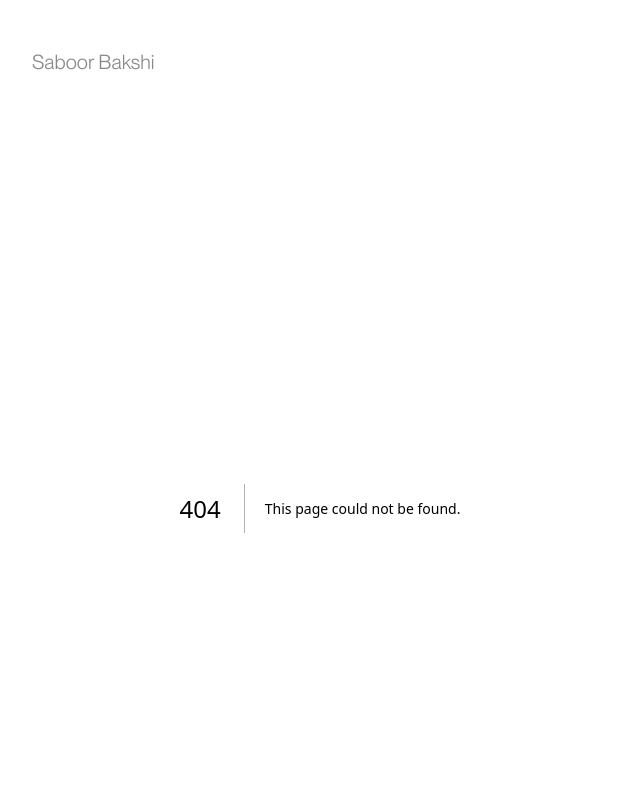
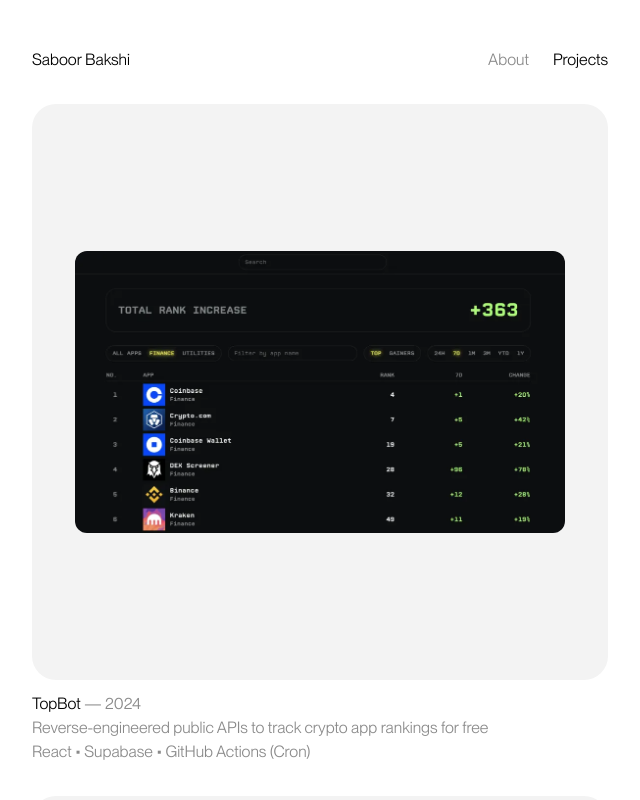
Before and after one commit to saboorbakshi/portfolio, a Next.js app: page /projects in a window 1280 px wide. Before the commit this address had no page. Shown: the top 800 px of the page, without its empty margins (320-960 px from the left). Built offline with nearby package versions, Linux system fonts and the light colour scheme.

Commit message:
style: add navigation + other ui changes

```diff
--- a/src/app/layout.tsx
+++ b/src/app/layout.tsx
@@ -34,7 +34,7 @@
   return (
     <html lang="en" className={`${custom.variable} font-custom`}>
       <body className="flex flex-col min-h-screen">
-        <main className="flex flex-col grow items-center my-8 sm:my-12 px-6">
+        <main className="flex flex-col grow items-center my-8 mb-12 sm:my-12 px-6">
           <div className="w-full max-w-screen-custom">
             <Header />
             {children}
--- a/src/app/page.tsx
+++ b/src/app/page.tsx
@@ -1,10 +1,9 @@
 import Link from '@/components/Link'
-import { projects } from '@/data'
 
 export default function Home() {
   return (
     <div>
-      <div className="flex flex-col gap-4 mb-10">
+      <div className="flex flex-col gap-4">
         <div className="sm:text-base">
           Software Engineer with a deep appreciation for good design. Currently studying Computer
           Science at the University of Waterloo.
@@ -21,28 +20,6 @@
           <Link label="Email" url="mailto:saboor.bakshi@uwaterloo.ca" />
         </div>
       </div>
-
-      <div className="grid grid-cols-1 gap-7 sm:gap-8">
-        {projects.map((item, index) => (
-          <a
-            key={index}
-            className="flex flex-col gap-3 group"
-            target="_blank"
-            rel="noopener noreferrer"
-            href={item.url}
-          >
-            <div className="flex items-center justify-center bg-bgSecondary aspect-square rounded-3xl">
-              <img src={item.src} className="w-5/6 rounded-xl"></img>
-            </div>
-            <div>
-              <span className="sm:text-base group-hover:underline">{item.name}</span>
-              <span className="sm:text-base text-fgSecondary"> — {item.year}</span>
-              <div className="sm:text-base text-fgSecondary">{item.desc}</div>
-              <div className="sm:text-base text-fgSecondary">{item.tools}</div>
-            </div>
-          </a>
-        ))}
-      </div>
     </div>
   )
 }
--- /dev/null
+++ b/src/app/projects/page.tsx
@@ -0,0 +1,27 @@
+import { projects } from '@/data'
+
+export default function Projects() {
+  return (
+    <div className="grid grid-cols-1 gap-7 sm:gap-8">
+      {projects.map((item, index) => (
+        <a
+          key={index}
+          className="flex flex-col gap-3 group"
+          target="_blank"
+          rel="noopener noreferrer"
+          href={item.url}
+        >
+          <div className="flex items-center justify-center bg-bgSecondary aspect-square rounded-3xl overflow-hidden">
+            <img src={item.src} className="max-h-[90%] max-w-[85%] object-contain rounded-xl" />
+          </div>
+          <div>
+            <span className="sm:text-base group-hover:underline">{item.name}</span>
+            <span className="sm:text-base text-fgSecondary"> — {item.year}</span>
+            <div className="sm:text-base text-fgSecondary">{item.desc}</div>
+            <div className="sm:text-base text-fgSecondary">{item.tools}</div>
+          </div>
+        </a>
+      ))}
+    </div>
+  )
+}
--- a/src/components/Footer.tsx
+++ b/src/components/Footer.tsx
@@ -2,8 +2,12 @@
   return (
     <footer className="flex flex-col items-center justify-center px-6">
       <div className="w-full max-w-screen-custom flex justify-between items-center py-3">
+        <a href="/" className="text-fgSecondary hover:underline">
+          Saboor Bakshi
+        </a>
+
         <a href="/writing" className="text-fgSecondary hover:underline">
-          Writing
+          .
         </a>
 
         <div className="flex items-center gap-1">
--- a/src/components/Header.tsx
+++ b/src/components/Header.tsx
@@ -3,18 +3,32 @@
 import Link from 'next/link'
 import { usePathname } from 'next/navigation'
 
-export default function Header() {
+interface NavLinkProps {
+  href: string
+  children: React.ReactNode
+}
+
+function NavLink({ href, children }: NavLinkProps) {
   const pathname = usePathname()
-  const isActive = pathname === '/'
+  // Consider a link active if the pathname matches exactly or starts with the href (for nested routes)
+  const isActive = href === '/' ? pathname === '/' : pathname.startsWith(href)
+  const activeClass = isActive ? 'text-fg' : 'text-fgSecondary'
 
   return (
-    <header className="flex justify-between items-center mb-7 sm:mb-8">
-      <Link
-        href="/"
-        className={`text-xl ${isActive ? 'text-fg' : 'text-fgSecondary'} hover:text-fg`}
-      >
-        Saboor Bakshi
-      </Link>
+    <Link href={href} className={`sm:text-base ${activeClass} hover:text-fg`}>
+      {children}
+    </Link>
+  )
+}
+
+export default function Header() {
+  return (
+    <header className="flex flex-row justify-between items-center mb-7 sm:mb-8">
+      <Link href="/">Saboor Bakshi</Link>
+      <div className="flex gap-6">
+        <NavLink href="/">About</NavLink>
+        <NavLink href="/projects">Projects</NavLink>
+      </div>
     </header>
   )
 }
```
Also changed, not shown: src/app/writing/page.tsx (+0 -21 lines), public/projects/hairloss-ai.png.
